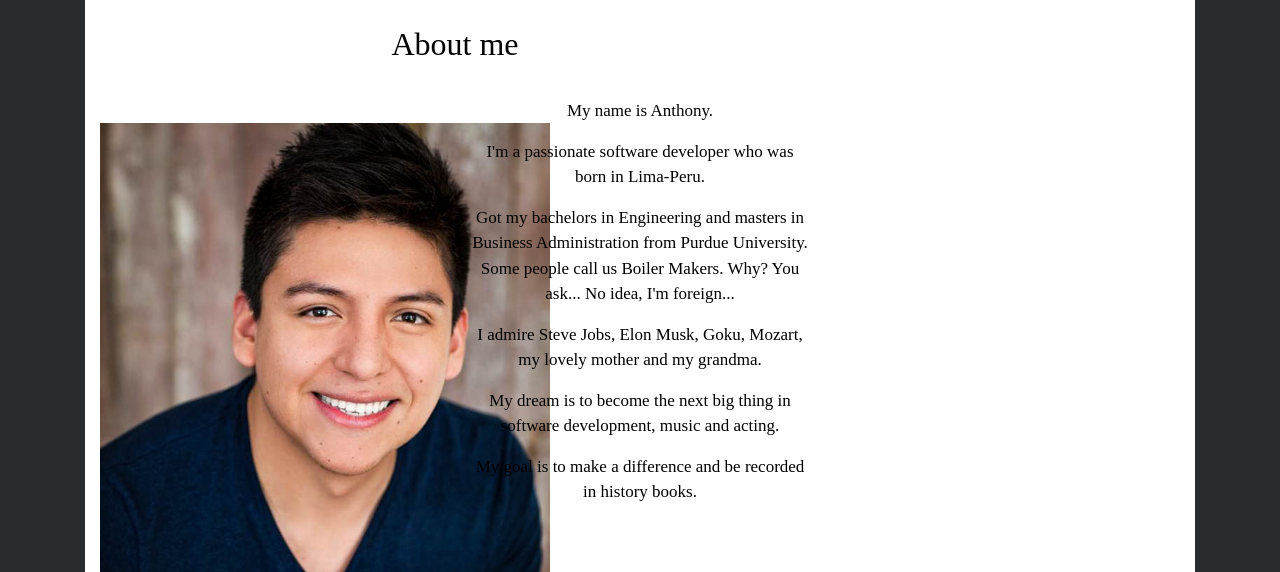
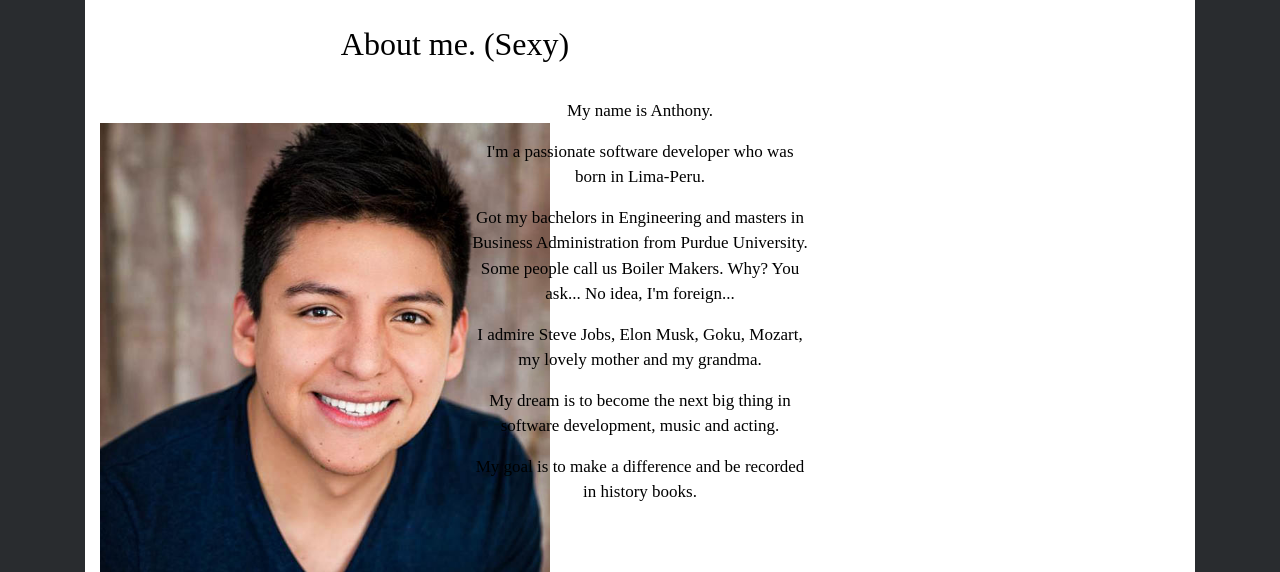
Before and after one commit to tp00012x/website, a Django app: page / in a window 1280 px wide. Shown: the part 56-628 px from the top of the page. Run offline with Django 3.2, Linux system fonts and the light colour scheme; some libraries are stand-ins or nearby versions.

Commit message:
Test new deployment

```diff
--- a/templates/profile_app/index.html
+++ b/templates/profile_app/index.html
@@ -7,7 +7,7 @@
             <div class="row">
                 <div class="col-lg-8 col-lg-offset-2 col-md-10 col-md-offset-1">
                     <div class="intro">
-                        <h1 class="text-center">About me</h1>
+                        <h1 class="text-center">About me. (Sexy)</h1>
                         <div class="row">
                             <div class="col-lg-6 col-md-6 col-sm-12 col-xs-12"><img class="img-circle img-responsive" src="{% static 'media/sexy_daddy.jpg' %}" width="450" height="450"></div>
                             <div class="col-lg-6 col-md-6 col-sm-12 col-xs-12 text-center">
```
